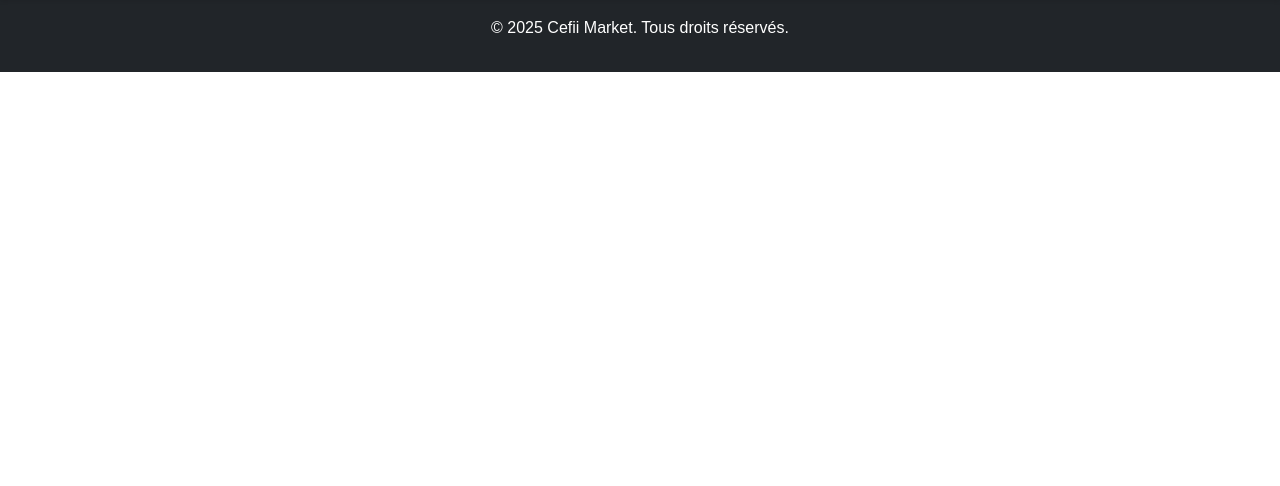
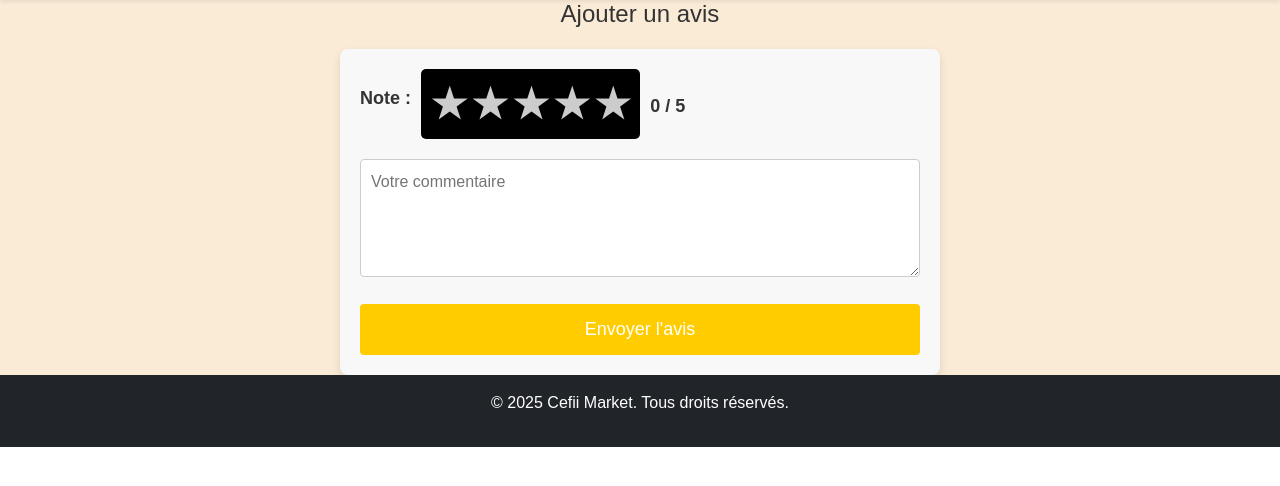
Before and after one commit to Maxwell49000/e-commerce-Market, a PHP site: the page made by views/avis/FormAvis.php in a window 1280 px wide. Shown: the part 56-542 px from the top of the page. Run offline with PHP 8.4, Linux system fonts and the light colour scheme; the visitor is signed in with stand-in values (Sample User, id 1); the template is opened without the code that fills it: most values are stand-ins (such as "Sample title", 1, 10 or a date in 2020); some libraries are stand-ins or nearby versions.

Commit message:
Ajout photo et mise en page, front/CSS

```diff
--- a/public/style.css
+++ b/public/style.css
@@ -4,7 +4,7 @@ body {
 }
 
 header {
-    background: url('../public/IMG/cover.jpg') no-repeat center center / cover;
+    background: url('../public/IMG/cefiiMarket.png') no-repeat center center / cover;
     animation: backgroundAnimation 10s infinite ease-in-out;
 }
 
@@ -460,7 +460,7 @@ body {
 }
 
 .rating {
-    background-color: #ffcc00;
+    background-color: black;
     color: #fff;
     padding: 5px 10px;
     border-radius: 5px;
@@ -482,3 +482,121 @@ body {
     font-style: italic;
     color: #999;
 }
+
+.rating {
+    display: flex;
+    gap: 5px;
+    font-size: 30px;
+    cursor: pointer;
+}
+
+.star {
+    color: #ccc;
+    /* Étoiles grises par défaut */
+    transition: color 0.3s ease-in-out;
+}
+
+.star.selected {
+    color: #FFD700;
+    /* Jaune doré pour les étoiles sélectionnées */
+}
+
+.star:hover {
+    color: #FFA500;
+    /* Orange clair au survol */
+}
+
+.rating-container {
+    display: flex;
+    align-items: center;
+    gap: 10px;
+}
+
+#rating-value {
+    font-size: 18px;
+    font-weight: bold;
+    color: #333;
+}
+
+/* Centrer le formulaire */
+.review-form {
+    width: 80%;
+    max-width: 600px;
+    margin: 0 auto;
+    background-color: #f8f8f8;
+    padding: 20px;
+    border-radius: 8px;
+    box-shadow: 0 4px 10px rgba(0, 0, 0, 0.1);
+}
+
+.form-title {
+    text-align: center;
+    font-size: 24px;
+    margin-bottom: 20px;
+    color: #333;
+}
+
+/* Zone de notation */
+.rating-container {
+    margin-bottom: 20px;
+    text-align: center;
+}
+
+.rating-label {
+    font-size: 18px;
+    margin-bottom: 10px;
+    display: block;
+    font-weight: bold;
+    color: #333;
+}
+
+.rating {
+    font-size: 40px;
+    color: #ddd;
+    cursor: pointer;
+}
+
+.star.selected {
+    color: #ffcc00;
+}
+
+.rating-value {
+    font-size: 16px;
+    color: #333;
+    margin-top: 5px;
+}
+
+/* Commentaire */
+.textarea {
+    width: 100%;
+    padding: 10px;
+    border-radius: 4px;
+    border: 1px solid #ccc;
+    margin-bottom: 20px;
+    font-size: 16px;
+    min-height: 100px;
+    resize: vertical;
+}
+
+.textarea:focus {
+    border-color: #ffcc00;
+    outline: none;
+}
+
+/* Bouton */
+.submit-btn {
+    display: block;
+    width: 100%;
+    background-color: #ffcc00;
+    color: #fff;
+    border: none;
+    padding: 12px;
+    font-size: 18px;
+    border-radius: 4px;
+    cursor: pointer;
+    transition: background-color 0.3s;
+}
+
+.submit-btn:hover {
+    background-color: #ff9900;
+}
--- a/views/avis/FormAvis.php
+++ b/views/avis/FormAvis.php
@@ -0,0 +1,59 @@
+<h3 class="form-title">Ajouter un avis</h3>
+<form action="index.php?controller=Avis&action=add" method="POST" class="review-form">
+    <div class="rating-container">
+        <label for="note" class="rating-label">Note :</label>
+        <div class="rating">
+            <span class="star" data-value="1">&#9733;</span>
+            <span class="star" data-value="2">&#9733;</span>
+            <span class="star" data-value="3">&#9733;</span>
+            <span class="star" data-value="4">&#9733;</span>
+            <span class="star" data-value="5">&#9733;</span>
+        </div>
+        <div id="rating-value" class="rating-value">0 / 5</div>
+    </div>
+
+    <input type="hidden" name="note" id="note" value="0">
+    <textarea name="commentaire" rows="4" cols="50" placeholder="Votre commentaire" class="textarea"></textarea>
+
+    <input type="hidden" name="id_produit" value="<?= htmlspecialchars($produit['id_produit']); ?>">
+    <input type="hidden" name="id_utilisateur" value="<?= htmlspecialchars($_SESSION['id_utilisateur']); ?>">
+
+    <button type="submit" class="submit-btn">Envoyer l'avis</button>
+</form>
+
+<script>
+    document.addEventListener("DOMContentLoaded", function() {
+        const stars = document.querySelectorAll(".star");
+        const hiddenInput = document.getElementById("note");
+        const ratingValueDisplay = document.getElementById("rating-value");
+
+        stars.forEach(star => {
+            star.addEventListener("mouseover", function() {
+                const ratingValue = this.getAttribute("data-value");
+                highlightStars(ratingValue);
+            });
+
+            star.addEventListener("mouseout", function() {
+                highlightStars(hiddenInput.value);
+            });
+
+            star.addEventListener("click", function() {
+                const ratingValue = this.getAttribute("data-value");
+                hiddenInput.value = ratingValue;
+                ratingValueDisplay.textContent = ratingValue + " / 5"; // Afficher la note
+                highlightStars(ratingValue);
+            });
+        });
+
+        function highlightStars(rating) {
+            stars.forEach(star => {
+                const starValue = star.getAttribute("data-value");
+                if (starValue <= rating) {
+                    star.classList.add("selected");
+                } else {
+                    star.classList.remove("selected");
+                }
+            });
+        }
+    });
+</script>
```
Also changed, not shown: Controllers/AvisController.php (+40 -0 lines), Models/AvisModel.php (+13 -86 lines), views/home/homeAction.php (+10 -29 lines), views/produit/produit.php (+7 -2 lines), public/IMG/canapé.jpg (added), public/IMG/categorie.png (added), public/IMG/cefiiMarket.png (added), public/IMG/chaussure.jpg (added), public/IMG/mixeur.jpg (added), public/IMG/ordinateur.jpg (added), public/script.js (line endings or trailing spaces), 5 other files.
